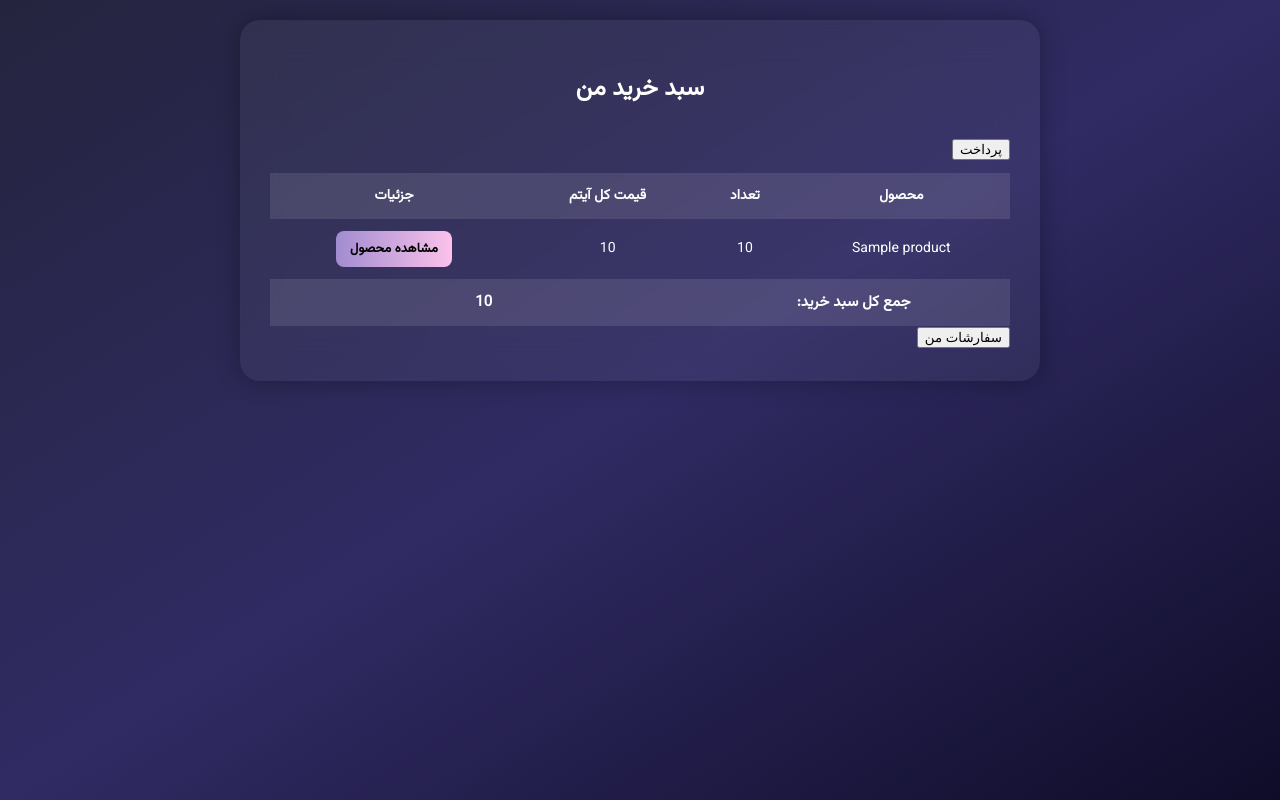
After one commit to nimamze/CoffeeShop, a Django app: template templates/shop/cart_items.html in a window 1280 px wide. The commit adds this page. Run offline with Django 3.2, Linux system fonts and the light colour scheme; the template is opened without the code that fills it: most values are stand-ins (such as "Sample title", 1, 10 or a date in 2020).

Commit message:
add : sabad kharid

```diff
--- a/shop/admin.py
+++ b/shop/admin.py
@@ -7,7 +7,12 @@ from .models import (
     Favorite,
     Order,
     OrderItem,
+    Cart,
+    CartItem
 )
+
+admin.site.register(Cart)
+admin.site.register(CartItem)
 
 class ProductCategoryFilter(admin.SimpleListFilter):
     title = 'دسته‌بندی محصولات'
--- a/shop/models.py
+++ b/shop/models.py
@@ -79,6 +79,8 @@ class Cart(models.Model):
     def __str__(self):
         return f"Cart #{self.id} for {self.customer.get_full_name()}"
 
+    def get_total_price(self):
+        return sum(item.get_total_price() for item in self.items.all())
 
 class CartItem(models.Model):
     cart = models.ForeignKey(Cart, on_delete=models.CASCADE, related_name='items')
@@ -88,6 +90,8 @@ class CartItem(models.Model):
     def __str__(self):
         return f"{self.quantity} x {self.product.name}"
 
+    def get_total_price(self):
+        return self.product.price * self.quantity
 
 class Order(models.Model):
     customer = models.ForeignKey(CustomUser, on_delete=models.CASCADE, related_name='orders')
--- a/shop/urls.py
+++ b/shop/urls.py
@@ -2,7 +2,9 @@
 from django.contrib import admin
 from django.urls import path
 from accounts.views import ProfileView,UpdateProfileView,UserFavoritesView,add_to_favorites,UserOrdersView,UserOrderDetailView
-from .views import ProductList,ProductDetailView,CartAddView
+from .views import ProductList,ProductDetailView,CartAddView,CartItemsView
+from .views import checkout
+
 
 urlpatterns = [
     path('',ProductList.as_view(),name='product_list'),
@@ -10,4 +12,6 @@ urlpatterns = [
     path('products/<int:pk>/', ProductDetailView.as_view(), name='product_details'),
     path('addFavorite/',add_to_favorites,name='add_to_favorites'),
     path('cart/add/<int:product_id>/', CartAddView.as_view(), name='cart_add'),
+    path('cart/items/', CartItemsView.as_view(), name='cart_items'),
+    path('cart/checkout/', checkout, name='cart_checkout'),
 ]
--- a/templates/index.html
+++ b/templates/index.html
@@ -28,6 +28,7 @@
           <li class="nav-item"><a class="nav-link" href="{% url 'signup' %}">ثبت‌نام</a></li>
           {% else %}
           <li class="nav-item"><a class="nav-link" href="{% url 'profile' %}">پروفایل</a></li>
+          <li class="nav-item"><a class="nav-link" href="{% url 'cart_items' %}">سبد خرید</a></li>
           <li class="nav-item">
             <form method="post" action="{% url 'logout' %}">
               {% csrf_token %}
--- /dev/null
+++ b/templates/shop/cart_items.html
@@ -0,0 +1,126 @@
+<!DOCTYPE html>
+<html lang="fa" dir="rtl">
+<head>
+    <meta charset="UTF-8">
+    <title>سبد خرید</title>
+    <link href="https://fonts.googleapis.com/css2?family=Vazirmatn&display=swap" rel="stylesheet">
+    <style>
+        body {
+            margin: 0;
+            font-family: 'Vazirmatn', sans-serif;
+            background: linear-gradient(to top left, #0f0c29, #302b63, #24243e);
+            color: white;
+            min-height: 100vh;
+        }
+
+        .container {
+            max-width: 800px;
+            margin: auto;
+            padding: 20px;
+        }
+
+        .card {
+            background: rgba(255, 255, 255, 0.05);
+            padding: 30px;
+            border-radius: 20px;
+            box-shadow: 0 0 25px rgba(0, 0, 0, 0.3);
+            backdrop-filter: blur(20px);
+        }
+
+        h2 {
+            text-align: center;
+            margin-bottom: 30px;
+        }
+
+        table {
+            width: 100%;
+            border-collapse: collapse;
+            margin-top: 10px;
+        }
+
+        th, td {
+            padding: 12px;
+            text-align: center;
+            font-size: 14px;
+        }
+
+        th {
+            background-color: rgba(255, 255, 255, 0.1);
+        }
+
+        tr:nth-child(even) {
+            background-color: rgba(255, 255, 255, 0.05);
+        }
+
+        tfoot th {
+            background-color: rgba(255, 255, 255, 0.1);
+            font-size: 15px;
+        }
+
+        a.btn {
+            display: inline-block;
+            padding: 8px 14px;
+            border-radius: 8px;
+            background: linear-gradient(to right, #a18cd1, #fbc2eb);
+            color: black;
+            font-weight: bold;
+            text-decoration: none;
+            font-size: 13px;
+        }
+
+        a.btn:hover {
+            opacity: 0.9;
+        }
+    </style>
+</head>
+<body>
+    <div class="container">
+        <div class="card">
+            <h2>سبد خرید من</h2>
+            <table>
+                <thead>
+                    <tr>
+                        <th>محصول</th>
+                        <th>تعداد</th>
+                        <th>قیمت کل آیتم</th>
+                        <th>جزئیات</th>
+                    </tr>
+                </thead>
+                <tbody>
+                {% for item in cart.items.all %}
+                    <tr>
+                        <td>{{ item.product.name }}</td>
+                        <td>{{ item.quantity }}</td>
+                        <td>{{ item.get_total_price }}</td>
+                        <td><a href="" class="btn">مشاهده محصول</a></td>
+                    </tr>
+                {% empty %}
+                    <tr>
+                        <td colspan="4">سبد خرید شما خالی است.</td>
+                    </tr>
+                {% endfor %}
+                </tbody>
+
+                {% if cart.items.all %}
+                <tfoot>
+                    <tr>
+                        <th colspan="2">جمع کل سبد خرید:</th>
+                        <th colspan="2">{{ cart.get_total_price }}</th>
+                    </tr>
+                </tfoot>
+                {% endif %}
+                <tfoot>
+                    <form action="{% url 'cart_checkout' %}" method="post">
+    {% csrf_token %}
+    <button type="submit" class="btn">پرداخت</button>
+</form>
+
+                </tfoot>
+            </table>
+            <a href="{% url 'orders' %}">
+        <button>سفارشات من</button>
+    </a>
+        </div>
+    </div>
+</body>
+</html>
--- a/templates/shop/products_details.html
+++ b/templates/shop/products_details.html
@@ -20,12 +20,12 @@
     {% endfor %}
   </div>
 
-  <div class="link-text">
+  <div class="link-text" style="background-color: rgb(9, 113, 113);">
     <a href="{% url 'product_list' %}"><button>بازگشت به منو</button></a>
 
     <form action="{% url 'cart_add' product.id %}" method="post">
         {% csrf_token %}
-        {{ form }}
+        {{ form.as_p }}
         <input type="submit" value="افزودن به سبد خرید">
     </form>
 
```
Also changed, not shown: shop/views.py (+93 -3 lines).
